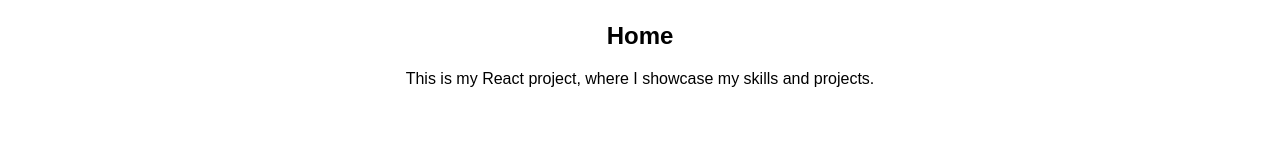
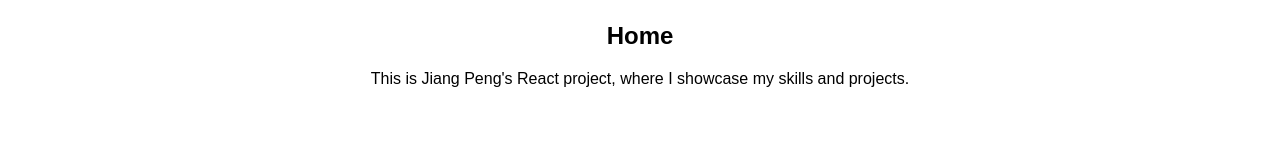
Before and after one commit to jiangpeng823205/my-todo-app, a React (Create React App) app: page / in a window 1280 px wide. Shown: the part 175-335 px from the top of the page. Built offline with nearby package versions, Linux system fonts and the light colour scheme; no server answers.

Commit message:
test after a long time

```diff
--- a/src/App.js
+++ b/src/App.js
@@ -167,7 +167,7 @@
 
       <section id="home">
         <h2>Home</h2>
-        <p>This is my React project, where I showcase my skills and projects.</p>
+        <p>This is Jiang Peng's React project, where I showcase my skills and projects.</p>
       </section>
 
       <section id="about">
```
